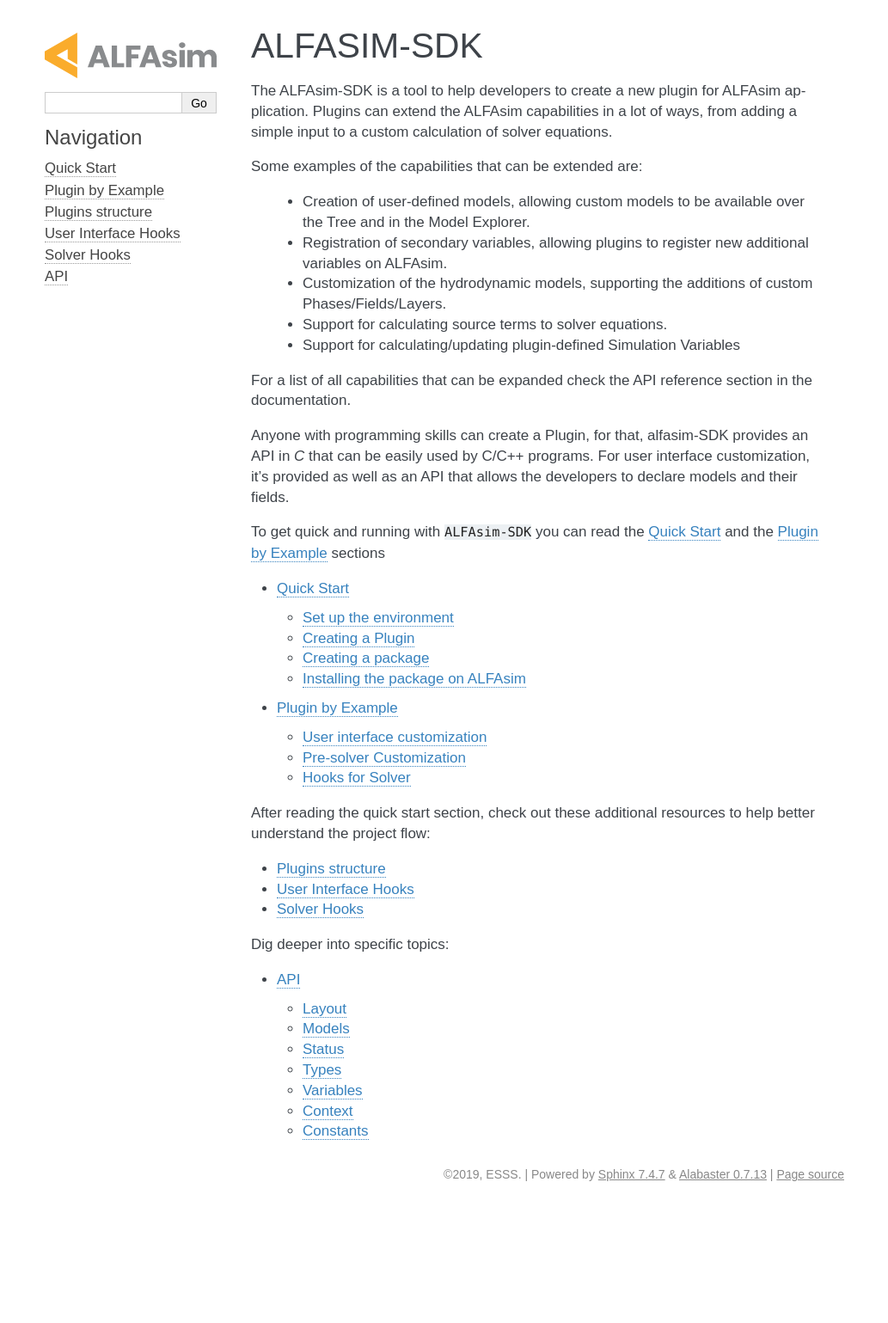
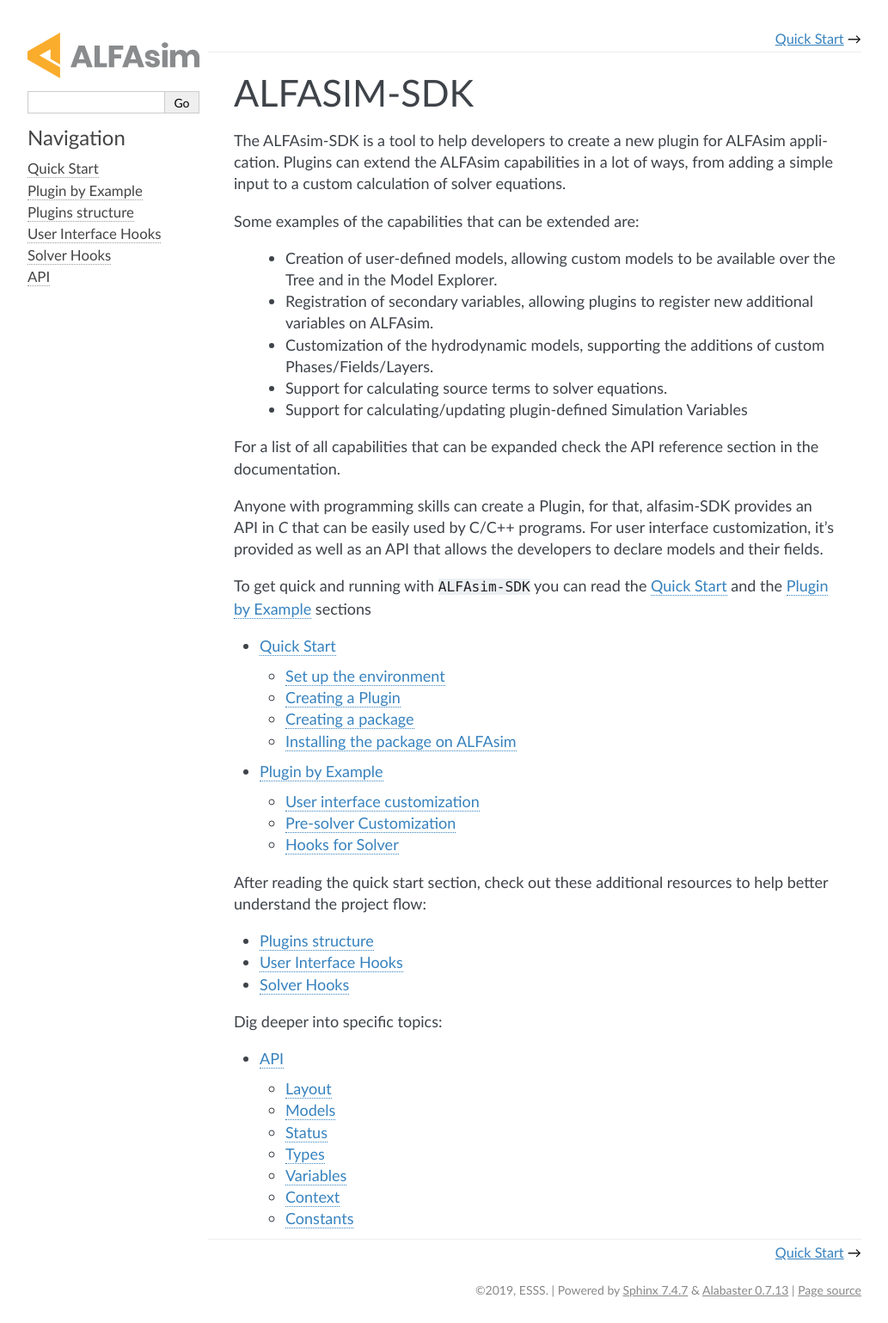
Before and after one commit to ESSS/alfasim-sdk, a Sphinx documentation site: the page built from docs/source/index.rst, in a window 1280 px wide. Shown: the whole page at 86% size, without its empty margins (128-1161 px from the left). Built offline with Sphinx 7.4.7, drawn with Linux system fonts in a browser that asks for light colours; before the commit the page ends 1404 px from its top, so only the background shows below that.

Commit message:
Customize html_theme_options
ASIM-3033

```diff
--- a/docs/source/conf.py
+++ b/docs/source/conf.py
@@ -77,9 +77,11 @@
     "analytics_id": "UA-149094345-1",
     "link": "#3782BE",
     "link_hover": "#3782BE",
-    "head_font_family": "sans-serif",
-    "caption_font_family": "sans-serif",
-    "font_family": "sans-serif",
+    "font_family": '"Avenir Next", Calibri, "PT Sans", sans-serif',
+    "head_font_family": '"Avenir Next", Calibri, "PT Sans", sans-serif',
+    "font_size": "18px",
+    "page_width": "980px",
+    "show_relbars": True,
 }
 
 # Add any paths that contain custom static files (such as style sheets) here,
```
